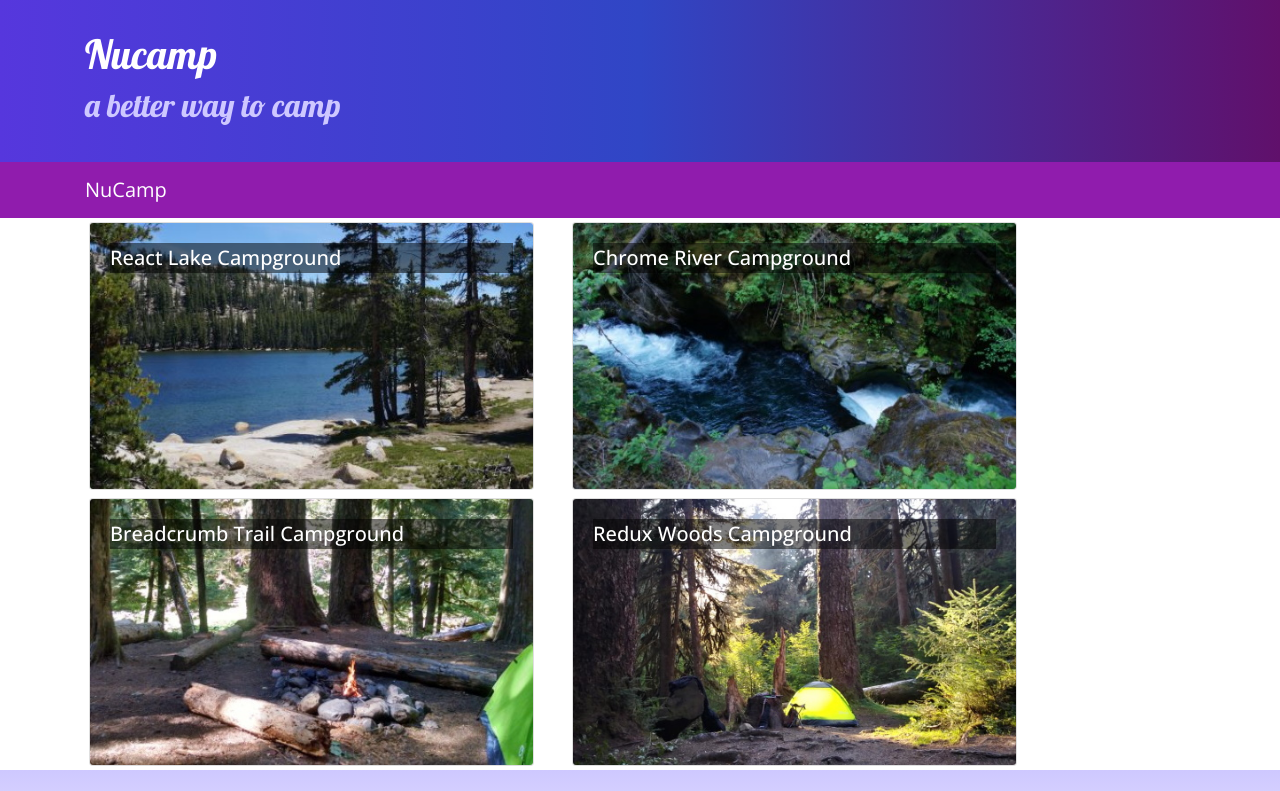
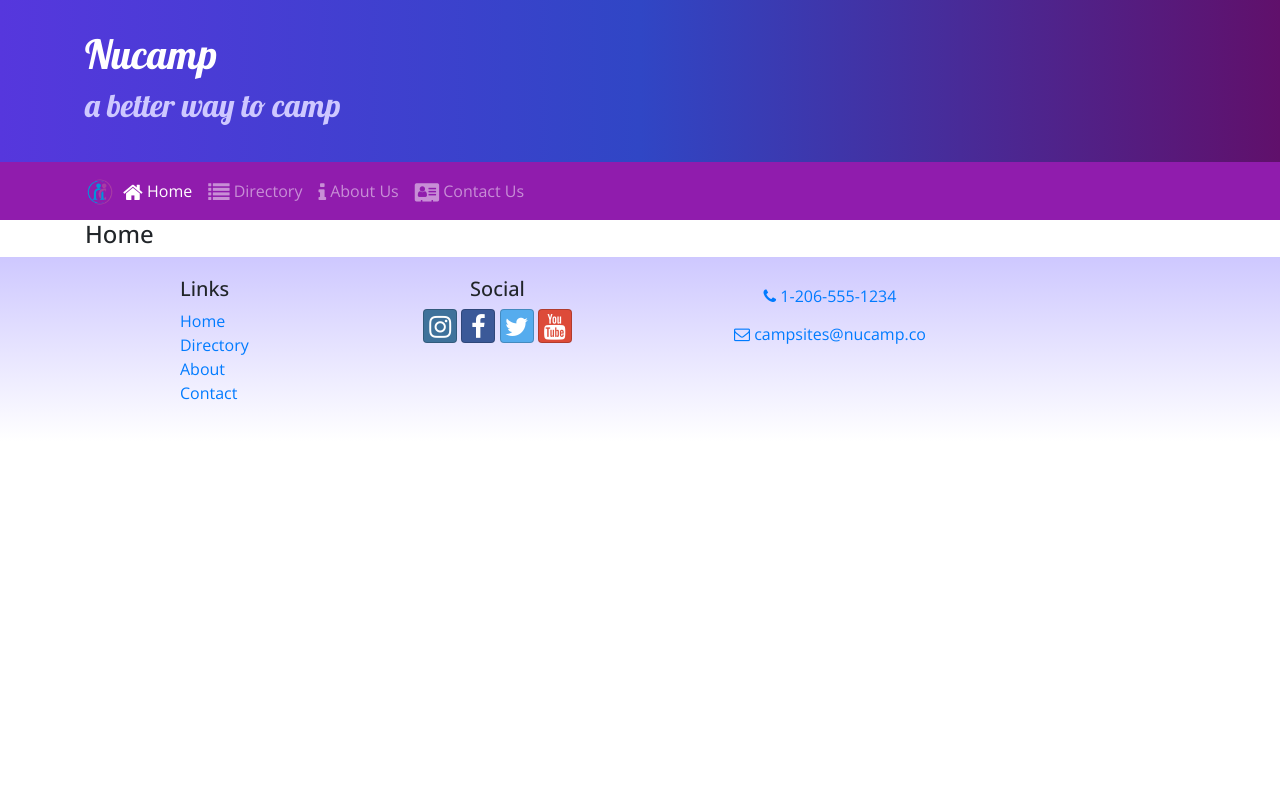
Before and after one commit to smarquina37/NucampReact, a React (Create React App) app: page /home in a window 1280 px wide. Shown: the top 791 px of the page. Built offline with nearby package versions, Linux system fonts and the light colour scheme.

Commit message:
React Router

```diff
--- a/package.json
+++ b/package.json
@@ -12,6 +12,7 @@
     "react": "^17.0.1",
     "react-dom": "^17.0.1",
     "react-popper": "1.3.6",
+    "react-router-dom": "5.2.0",
     "react-scripts": "4.0.1",
     "reactstrap": "8.5.1",
     "typeface-lobster": "^1.1.13",
--- a/src/App.js
+++ b/src/App.js
@@ -1,13 +1,16 @@
 import React, { Component } from "react";
 import Main from "./components/MainComponent";
+import { BrowserRouter } from 'react-router-dom';
 import "./App.css";
 
 class App extends Component {
   render() {
     return (
-      <div className="App">
-        <Main />
-      </div>
+      <BrowserRouter>
+        <div className="App">
+          <Main />
+        </div>
+      </BrowserRouter>
     );
   }
 }
--- a/src/components/DirectoryComponent.js
+++ b/src/components/DirectoryComponent.js
@@ -1,9 +1,9 @@
 import React from "react";
 import { Card, CardImg, CardImgOverlay, CardTitle } from "reactstrap";
 
-function RenderDirectoryItem({ campsite, onClick }) {
+function RenderDirectoryItem({ campsite}) {
   return (
-    <Card onClick={() => onClick(campsite.id)}>
+    <Card>
       <CardImg width="100%" src={campsite.image} alt={campsite.name} />
       <CardImgOverlay>
         <CardTitle>{campsite.name}</CardTitle>
@@ -16,7 +16,7 @@
   const directory = props.campsites.map((campsite) => {
     return (
       <div key={campsite.id} className="col-md-5 m-1">
-        <RenderDirectoryItem campsite={campsite} onClick={props.onClick} />
+        <RenderDirectoryItem campsite={campsite} />
       </div>
     );
   });
--- a/src/components/FooterComponent.js
+++ b/src/components/FooterComponent.js
@@ -1,4 +1,5 @@
 import React from 'react';
+import { Link } from 'react-router-dom';
 
 function Footer(props) {
   return (
@@ -8,18 +9,10 @@
           <div className="col-4 col-sm-2 offset-1">
             <h5>Links</h5>
             <ul className="list-unstyled">
-              <li>
-                <a href="#">Home</a>
-              </li>
-              <li>
-                <a href="#">Directory</a>
-              </li>
-              <li>
-                <a href="#">About</a>
-              </li>
-              <li>
-                <a href="#">Contact</a>
-              </li>
+              <li><Link to='/home'>Home</Link></li>
+              <li><Link to='/directory'>Directory</Link></li>
+              <li><Link to='/aboutus'>About</Link></li>
+              <li><Link to='/contactus'>Contact</Link></li>
             </ul>
           </div>
           <div className="col-6 col-sm-3 text-center">
--- a/src/components/HeaderComponent.js
+++ b/src/components/HeaderComponent.js
@@ -1,7 +1,24 @@
 import React, { Component } from 'react';
-import { Navbar, NavbarBrand, Jumbotron } from 'reactstrap';
+import { Nav, Navbar, NavbarBrand, NavbarToggler, Collapse, NavItem, Jumbotron } from 'reactstrap';
+import { NavLink } from 'react-router-dom';
 
 class Header extends Component {
+
+  constructor(props) {
+    super(props);
+
+    this.toggleNav = this.toggleNav.bind(this);
+    this.state = {
+      isNavOpen: false
+    };
+  }
+
+  toggleNav() {
+    this.setState({
+      isNavOpen: !this.state.isNavOpen
+    });
+  }
+
     render () {
         return (
           <React.Fragment>
@@ -15,9 +32,36 @@
                 </div>
               </div>
             </Jumbotron>
-            <Navbar dark sticky="top">
+
+            <Navbar dark sticky="top" expand="md">
               <div className="container">
-                <NavbarBrand href="/">NuCamp</NavbarBrand>
+                <NavbarBrand className="mr-auto" href="/"><img src="/assets/images/logo.png" height="30" width="30" alt="NuCamp Logo"/>
+                </NavbarBrand>
+                <NavbarToggler onClick={this.toggleNav} />
+                <Collapse isOpen={this.state.isNavOpen} navbar>
+                  <Nav navbar>
+                    <NavItem>
+                      <NavLink className="nav-link" to="/home">
+                        <i className="fa fa-home fa-lg" /> Home
+                      </NavLink>
+                    </NavItem>
+                    <NavItem>
+                      <NavLink className="nav-link" to="/directory">
+                        <i className="fa fa-list fa-lg" /> Directory
+                      </NavLink>
+                    </NavItem>
+                    <NavItem>
+                      <NavLink className="nav-link" to="/aboutus">
+                        <i className="fa fa-info fa-lg" /> About Us
+                      </NavLink>
+                    </NavItem>
+                    <NavItem>
+                      <NavLink className="nav-link" to="/contactus">
+                        <i className="fa fa-address-card fa-lg" /> Contact Us
+                      </NavLink>
+                    </NavItem>
+                  </Nav>
+                </Collapse>
               </div>
             </Navbar>
           </React.Fragment>
--- /dev/null
+++ b/src/components/HomeComponent.js
@@ -0,0 +1,11 @@
+import React from 'react';
+
+function Home(props) {
+    return (
+        <div className="container">
+            <h4>Home</h4>
+        </div>
+    );
+}
+
+export default Home;
--- a/src/components/MainComponent.js
+++ b/src/components/MainComponent.js
@@ -3,6 +3,8 @@
 import CampsiteInfo from "./CampsiteInfoComponent";
 import Header from './HeaderComponent';
 import Footer from './FooterComponent';
+import Home from './HomeComponent';
+import { Switch, Route, Redirect } from 'react-router-dom';
 import { CAMPSITES } from "../shared/campsites";
 
 class Main extends Component {
@@ -10,27 +12,26 @@
     super(props);
     this.state = {
       campsites: CAMPSITES,
-      selectedCampsite: null,
     };
   }
 
-  onCampsiteSelect(campsiteId) {
-    this.setState({ selectedCampsite: campsiteId });
-  }
+  render() {
 
-  render() {
+    const HomePage = () => {
+      return (
+        <Home />
+      );
+    };
+
     return (
       <div>
         <Header />
-        <Directory
-          campsites={this.state.campsites}
-          onClick={(campsiteId) => this.onCampsiteSelect(campsiteId)}
-        />
-        <CampsiteInfo
-          campsite={
-            this.state.campsites.filter(
-              (campsite) => campsite.id === this.state.selectedCampsite)[0]}/>
-              <Footer />
+        <Switch>
+          <Route path='/home' component={HomePage} />
+          <Route exact path='/directory' render={() => <Directory campsites={this.state.campsites} />} />
+          <Redirect to='/home' />
+        </Switch>
+        <Footer />
       </div>
     );
   }
```
Also changed, not shown: 2 other files (tests, documents, lock files or other folders).
